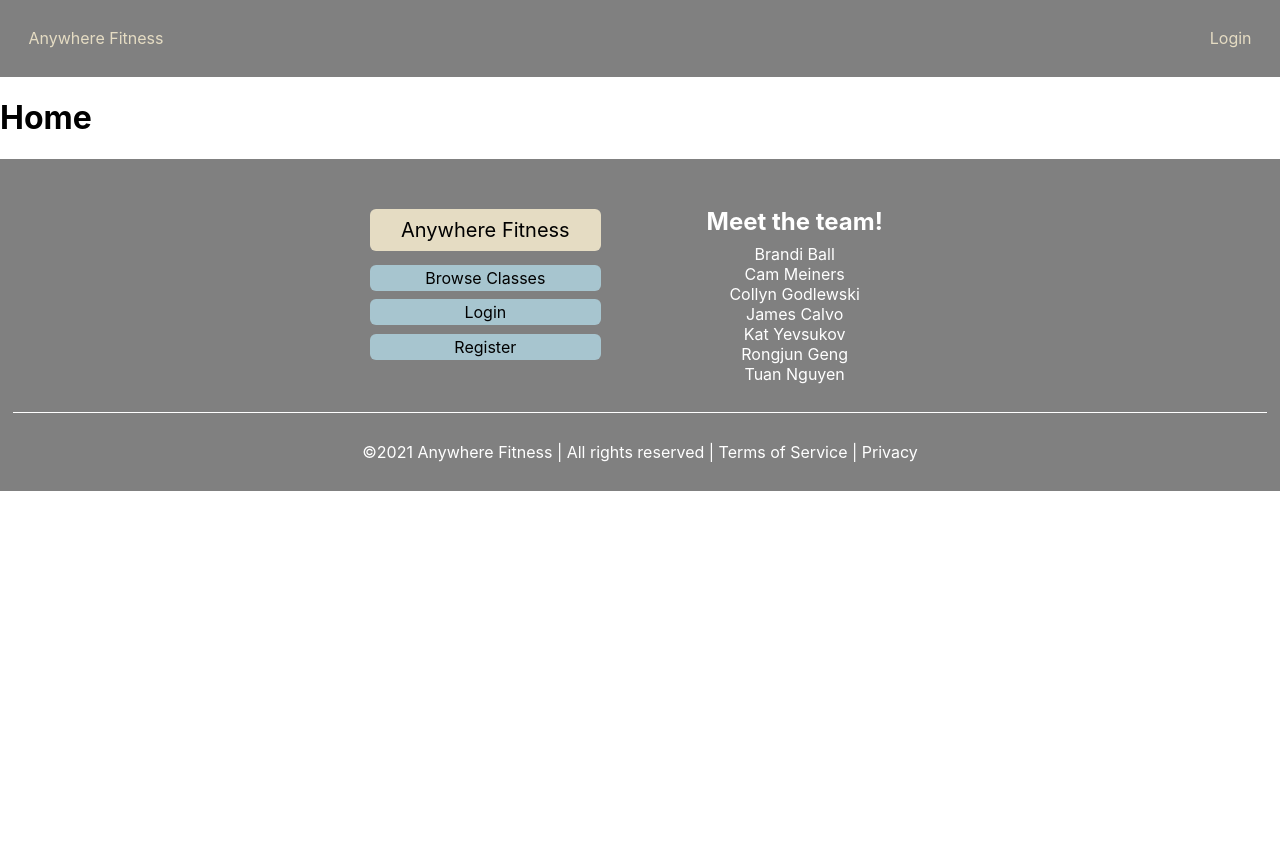
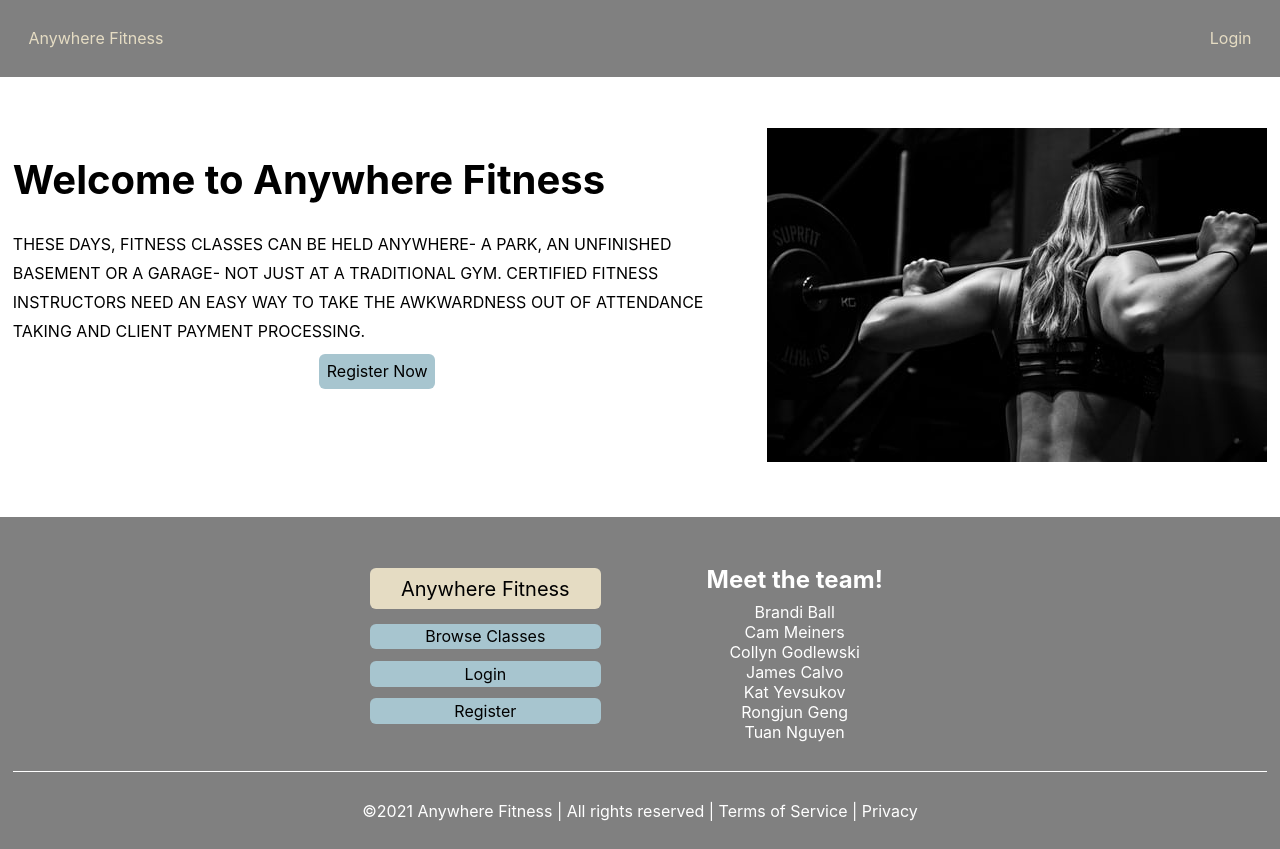
Before and after one commit to everestsh/anywhere_fitness7_front_end, a React (Create React App) app: page / in a window 1280 px wide. Before the commit the page ends 800 px from the top, so only its background shows below. Built offline with nearby package versions, Linux system fonts and the light colour scheme.

Commit message:
Home finish

```diff
--- a/src/CSS/Footer.css
+++ b/src/CSS/Footer.css
@@ -41,12 +41,18 @@
     /* border:3px solid red;  */
     text-align: center;
 }
+.list-unstyled li {
+    display: flex;
+    justify-content: center;
+    text-align: center;
+    text-decoration: none;
+}
 
 .button {
     display: flex;
     justify-content: center;
     margin-top: 2%;
-    margin-bottom: 1%;
+    margin-bottom: 2%;
     margin-right: 10%;
     margin-left: 10%;
     text-align: center;
--- a/src/CSS/Home.css
+++ b/src/CSS/Home.css
@@ -0,0 +1,42 @@
+
+.home-container{
+    display: flex;
+    justify-content: space-between;
+    margin-top: 3%;
+    margin-bottom: 3%;
+    /* border:3px solid red;  */
+}
+
+.home-welcome h1{
+    font-size: 2.5rem;
+}
+.home-left div p{
+    /* padding: 1%; */
+    line-height:1.8;
+    /* border:3px solid red;  */
+}
+
+.home-left , .home-right {
+    margin: 1%;
+}
+
+.home-register{
+    text-align: center;
+    /* border:3px solid green;  */
+}
+
+.register-now{
+    /* display: flex; */
+    /* justify-content: center; */
+    /* text-align: center; */
+    text-decoration: none;
+    color: #000000;
+    background-color: #a7c5cf;
+    border-radius: 6px;
+    /* outline: none; */
+    padding: 1%;
+    /* border:3px solid red;  */
+}
+.register-now:hover {
+    color: #000000;
+}
--- a/src/components/Footer.js
+++ b/src/components/Footer.js
@@ -7,7 +7,6 @@ const Footer = () =>{
 
     return(
         <div className="footer-section">
-            {/* <div className="container"> */}
                 <div className="row">
                     <div className="col">
                         <Link className="home-button" to='/'>Anywhere Fitness</Link>
@@ -30,13 +29,11 @@ const Footer = () =>{
 
                 </div>
 
-            {/* </div> */}
-            {/* <hr /> */}
-                    <div className="copyright">
-                        <p className="col-sm">
-                            &copy;{new Date().getFullYear()} Anywhere Fitness | All rights reserved | Terms of Service | Privacy
-                        </p>
-                    </div>
+                <div className="copyright">
+                    <p className="col-sm">
+                        &copy;{new Date().getFullYear()} Anywhere Fitness | All rights reserved | Terms of Service | Privacy
+                    </p>
+                </div>
         </div>
     );
 }
--- a/src/components/Home.js
+++ b/src/components/Home.js
@@ -1,13 +1,28 @@
 import React from 'react'
+import {Link} from 'react-router-dom'
 
-import '../CSS/Header.css';
+import homeImg from '../assets/fitness3.jpg'
+import '../CSS/Home.css';
 
 const Home = () =>{
 
     return(
-        <div>
-            <h1>Home</h1>
-        </div>
+            <div className="home-container">
+                <div className="home-left">
+                    <div className="home-welcome">
+                        <h1>Welcome to Anywhere Fitness</h1>
+                    </div>
+                    <div>
+                        <p>THESE DAYS, FITNESS CLASSES CAN BE HELD ANYWHERE- A PARK, AN UNFINISHED BASEMENT OR A GARAGE- NOT JUST AT A TRADITIONAL GYM. CERTIFIED FITNESS INSTRUCTORS NEED AN EASY WAY TO TAKE THE AWKWARDNESS OUT OF ATTENDANCE TAKING AND CLIENT PAYMENT PROCESSING.</p>
+                    </div>
+                    <div className="home-register"  >
+                        <Link className="register-now" to='/register' >Register Now</Link>
+                    </div>
+                </div>
+                <div className="home-right">
+                    <img src={homeImg} alt="A woman with a barbell on her back"/>
+                </div>
+            </div>
     );
 }
 
```
Also changed, not shown: src/CSS/Header.css (+0 -67 lines), src/assets/fitness3.jpg (added).
